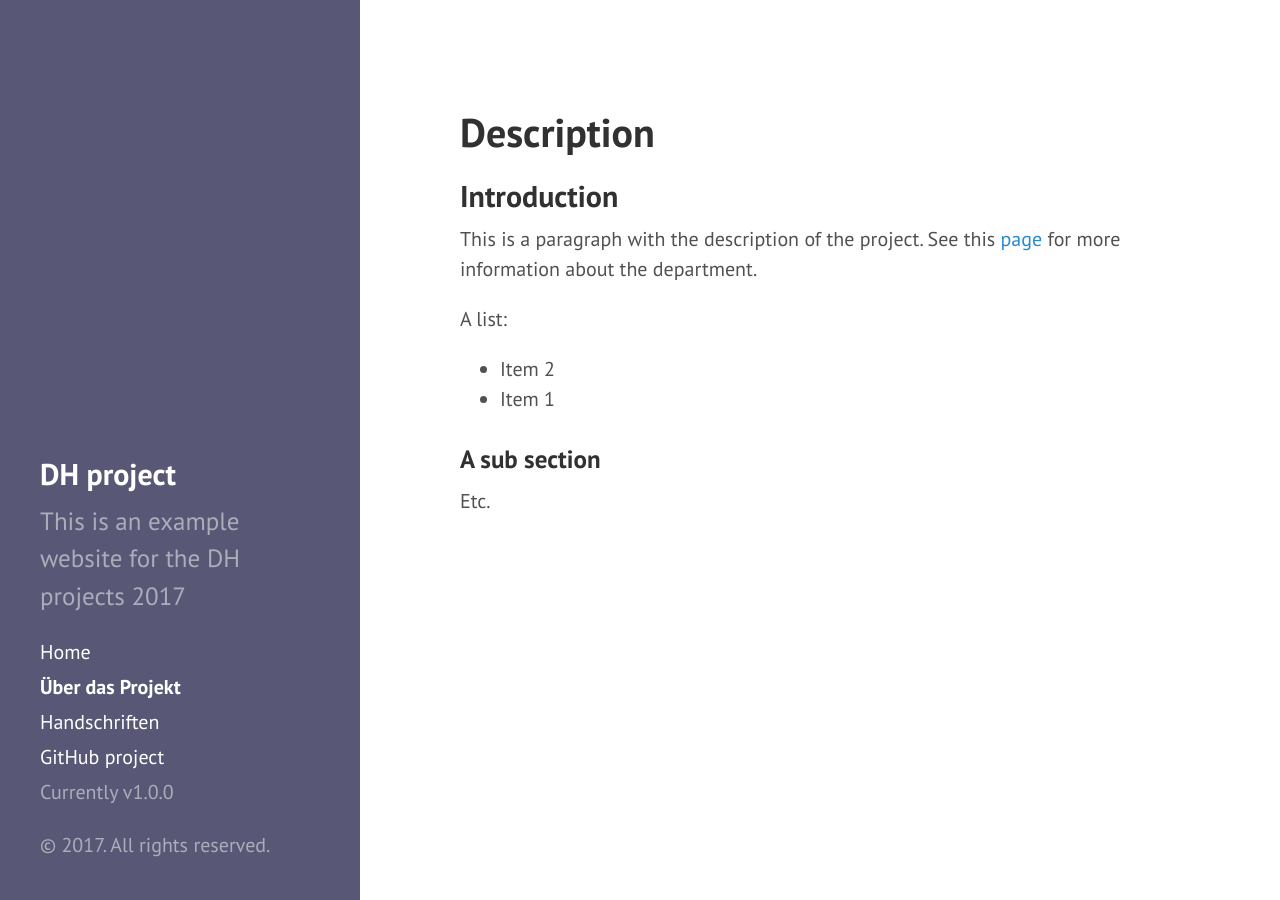
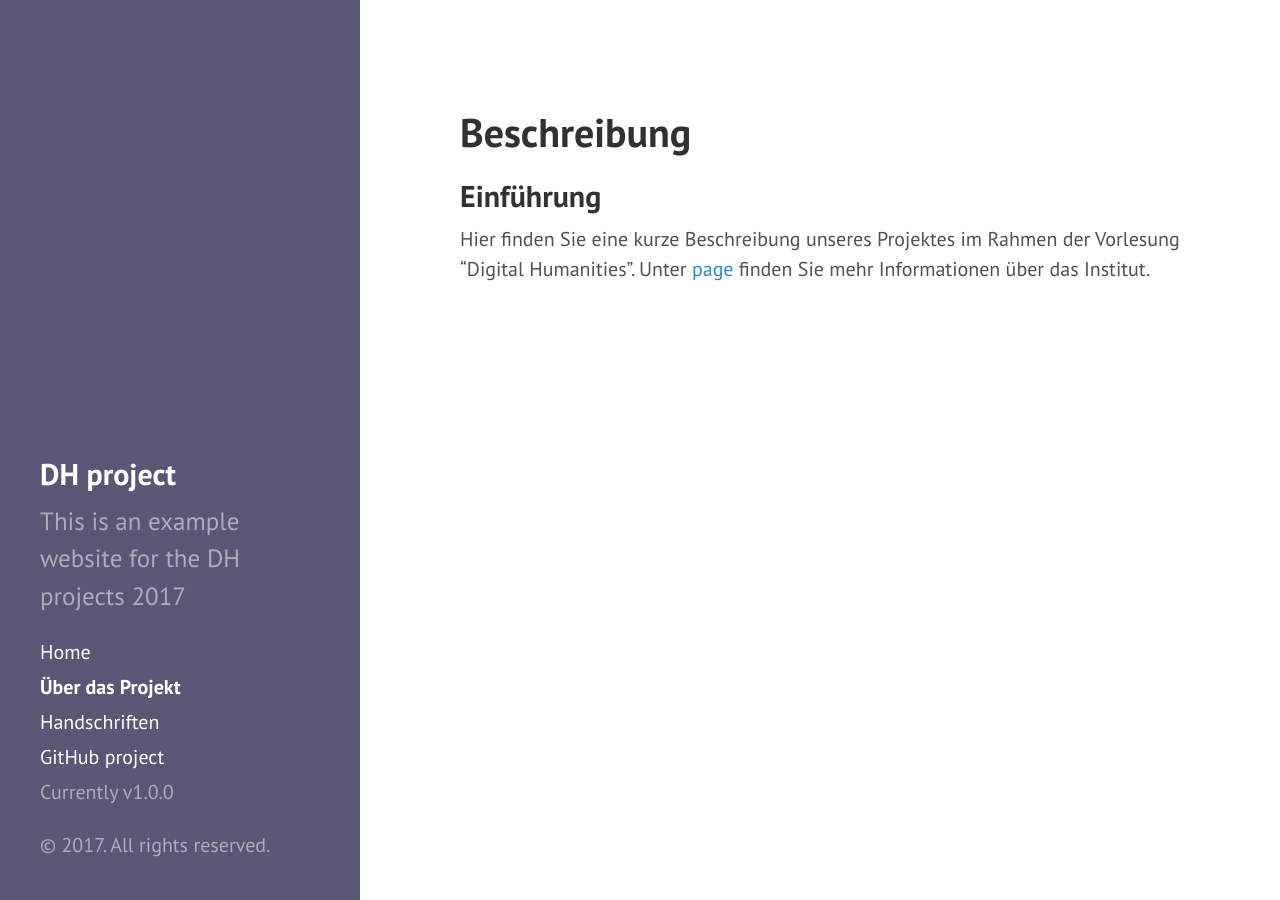
Before and after one commit to heinztschan/parzival, a Jekyll site: the page built from about.md, in a window 1280 px wide. Built offline with Jekyll 4.4.1, drawn with Linux system fonts in a browser that asks for light colours.

Commit message:
About geändert

```diff
--- a/about.md
+++ b/about.md
@@ -3,17 +3,8 @@ layout: default
 title: Über das Projekt
 ---
 
-# Description
+# Beschreibung
 
-## Introduction
+## Einführung
 
-This is a paragraph with the description of the project. See this [page](http://dh.unibe.ch) for more information about the department.
-
-A list:
-
-* Item 2
-* Item 1
-
-### A sub section
-
-Etc.
+Hier finden Sie eine kurze Beschreibung unseres Projektes im Rahmen der Vorlesung "Digital Humanities". Unter [page](http://dh.unibe.ch) finden Sie mehr Informationen über das Institut.
```
